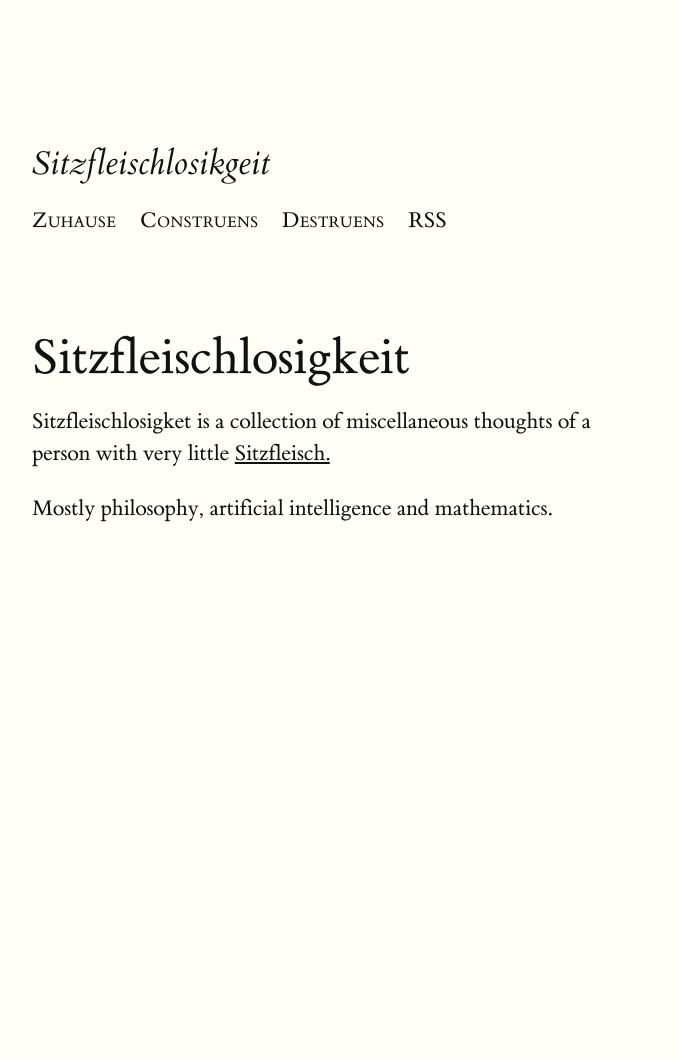
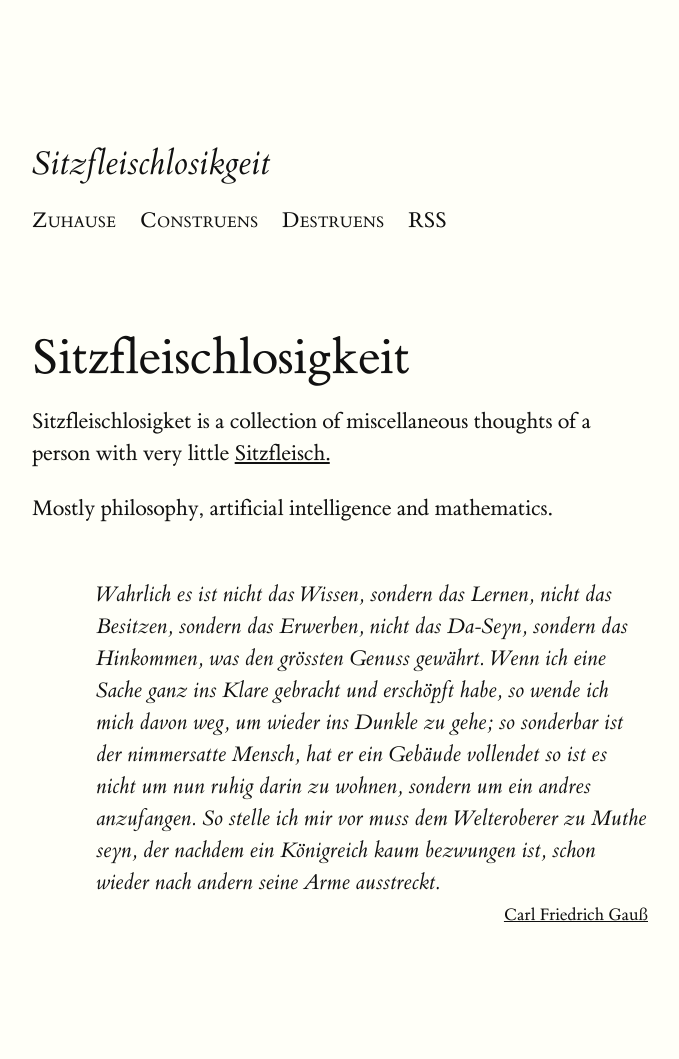
Before and after one commit to de-lachende-cavalier/de-lachende-cavalier.github.io, a Jekyll site: the page built from index.html, in a window 1280 px wide. Shown: the whole page, without its empty margins (128-807 px from the left). Built offline with Jekyll 4.4.1, drawn with Linux system fonts in a browser that asks for light colours; before the commit the page ends 900 px from its top, so only the background shows below that.

Commit message:
added Gauss quote

```diff
--- a/index.html
+++ b/index.html
@@ -11,3 +11,15 @@ title: Sitzfleischlosigkeit
 <p>
     Mostly philosophy, artificial intelligence and mathematics.
 </p>
+
+<blockquote>
+    Wahrlich es ist nicht das Wissen, sondern das Lernen, nicht das Besitzen, sondern das Erwerben, nicht das Da-Seyn,
+    sondern das Hinkommen, was den grössten Genuss gewährt. Wenn ich eine Sache ganz ins Klare gebracht und erschöpft
+    habe, so wende ich mich davon weg, um wieder ins Dunkle zu gehe; so sonderbar ist der nimmersatte Mensch, hat er ein
+    Gebäude vollendet so ist es nicht um nun ruhig darin zu wohnen, sondern um ein andres anzufangen. So stelle ich mir
+    vor muss dem Welteroberer zu Muthe seyn, der nachdem ein Königreich kaum bezwungen ist, schon wieder nach andern
+    seine Arme ausstreckt.
+    <footer>
+        <a href="https://de.wikiquote.org/wiki/Carl_Friedrich_Gauß">Carl Friedrich Gauß</a>
+    </footer>
+</blockquote>
```
